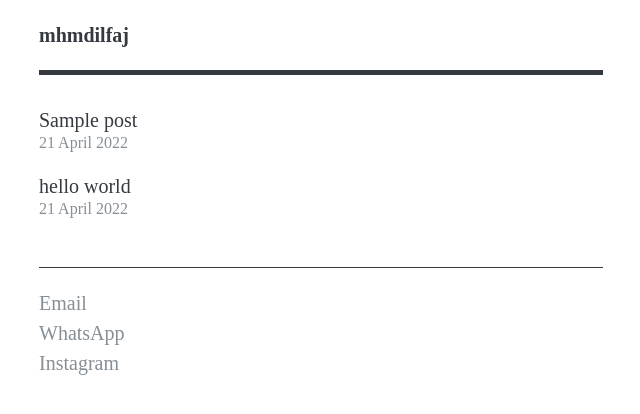
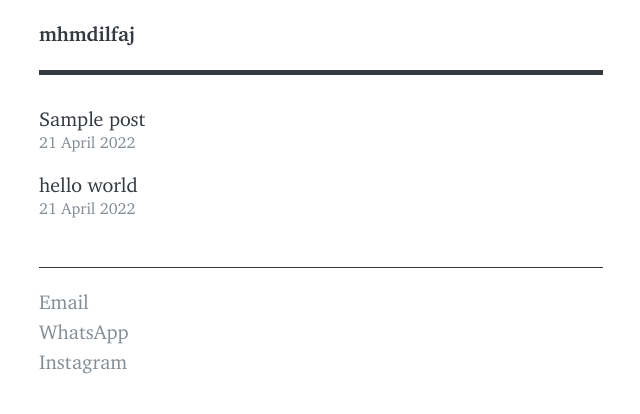
Before and after one commit to mhmdilfaj/mhmdilfaj.github.io, a Jekyll site: the page built from index.html, in a window 1280 px wide. Shown: the top 414 px of the page, without its empty margins (319-959 px from the left). Built offline with Jekyll 4.4.1, drawn with Linux system fonts in a browser that asks for light colours; some web fonts are replaced.

Commit message:
Update stylesheet.css

```diff
--- a/assets/stylesheet.css
+++ b/assets/stylesheet.css
@@ -12,28 +12,28 @@
 /** typeface **/
 @font-face {
   font-family: "xcharter";
-	src: url("assets/xcharter-roman.woff2") format("woff2");
+	src: url("/assets/xcharter-roman.woff2") format("woff2");
 	font-style: normal;
 	font-weight: 400;
 	font-display: swap;
 }
 @font-face {
   font-family: "xcharter";
-	src: url("assets/xcharter-italic.woff2") format("woff2");
+	src: url("/assets/xcharter-italic.woff2") format("woff2");
 	font-style: italic;
 	font-weight: 400;
 	font-display: swap;
 }
 @font-face {
   font-family: "xcharter";
-	src: url("assets/xcharter-bold.woff2") format("woff2");
+	src: url("/assets/xcharter-bold.woff2") format("woff2");
 	font-style: normal;
 	font-weight: 700;
 	font-display: swap;
 }
 @font-face {
   font-family: "xcharter";
-	src: url("assets/xcharter-bolditalic.woff2") format("woff2");
+	src: url("/assets/xcharter-bolditalic.woff2") format("woff2");
 	font-style: italic;
 	font-weight: 700;
 	font-display: swap;
```
